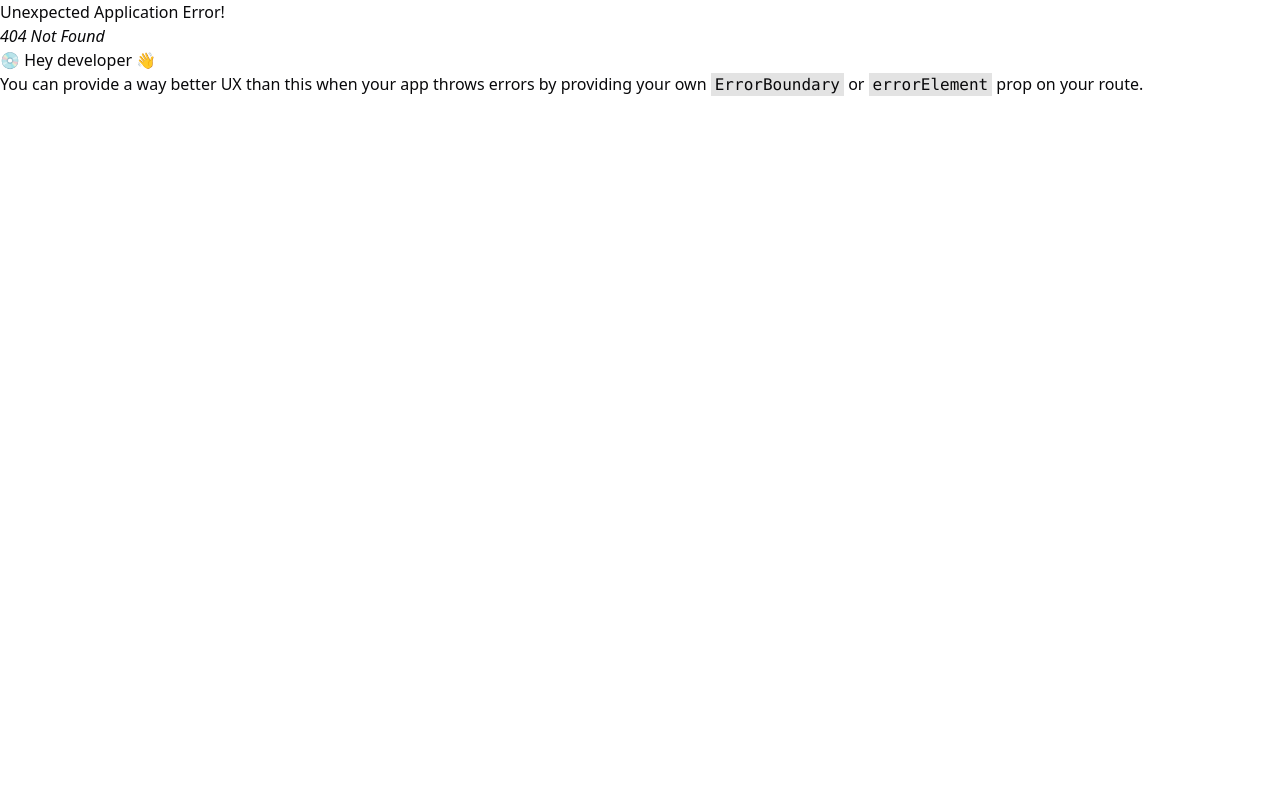
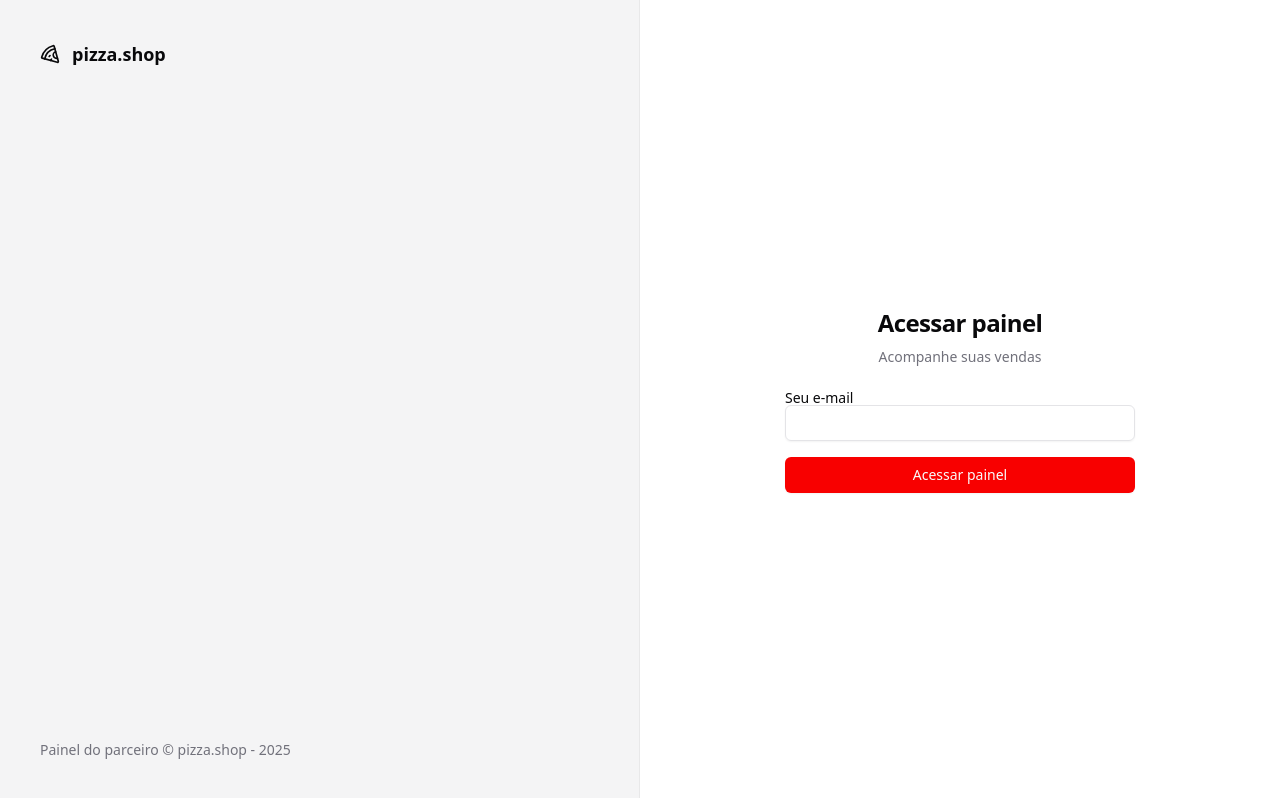
Before and after one commit to Vinicius-Carus/pizza-shop, a React (Vite) app: page /signin in a window 1280 px wide. Before the commit this address had no page. Built offline with nearby package versions, Linux system fonts and the light colour scheme.

Commit message:
feat: add singin ui and change the shadcn theme

```diff
--- a/package.json
+++ b/package.json
@@ -10,6 +10,7 @@
     "preview": "vite preview"
   },
   "dependencies": {
+    "@radix-ui/react-label": "^2.1.2",
     "@radix-ui/react-slot": "^1.1.2",
     "@tailwindcss/vite": "^4.0.9",
     "class-variance-authority": "^0.7.1",
--- /dev/null
+++ b/src/components/ui/input.tsx
@@ -0,0 +1,21 @@
+import * as React from "react";
+
+import { cn } from "@/lib/utils";
+
+function Input({ className, type, ...props }: React.ComponentProps<"input">) {
+  return (
+    <input
+      type={type}
+      data-slot="input"
+      className={cn(
+        "border-input file:text-foreground placeholder:text-muted-foreground selection:bg-primary selection:text-primary-foreground flex h-9 w-full min-w-0 rounded-md border bg-transparent px-3 py-1 text-base shadow-xs transition-[color,box-shadow] outline-none file:inline-flex file:h-7 file:border-0 file:bg-transparent file:text-sm file:font-medium disabled:pointer-events-none disabled:cursor-not-allowed disabled:opacity-50 md:text-sm",
+        "focus-visible:border-ring focus-visible:ring-ring/50 focus-visible:ring-[3px]",
+        "aria-invalid:ring-destructive/20 dark:aria-invalid:ring-destructive/40 aria-invalid:border-destructive",
+        className,
+      )}
+      {...props}
+    />
+  );
+}
+
+export { Input };
--- /dev/null
+++ b/src/components/ui/label.tsx
@@ -0,0 +1,22 @@
+import * as React from "react";
+import * as LabelPrimitive from "@radix-ui/react-label";
+
+import { cn } from "@/lib/utils";
+
+function Label({
+  className,
+  ...props
+}: React.ComponentProps<typeof LabelPrimitive.Root>) {
+  return (
+    <LabelPrimitive.Root
+      data-slot="label"
+      className={cn(
+        "flex items-center gap-2 text-sm leading-none font-medium select-none group-data-[disabled=true]:pointer-events-none group-data-[disabled=true]:opacity-50 peer-disabled:cursor-not-allowed peer-disabled:opacity-50",
+        className,
+      )}
+      {...props}
+    />
+  );
+}
+
+export { Label };
--- a/src/index.css
+++ b/src/index.css
@@ -4,6 +4,7 @@
 
 @custom-variant dark (&:is(.dark *));
 
+@layer base {
   :root {
     --background: oklch(1 0 0);
     --foreground: oklch(0.141 0.005 285.823);
@@ -11,16 +12,16 @@
     --card-foreground: oklch(0.141 0.005 285.823);
     --popover: oklch(1 0 0);
     --popover-foreground: oklch(0.141 0.005 285.823);
-  --primary: oklch(0.21 0.006 285.885);
+    --primary: oklch(0.611 0.257 29.234);
     --primary-foreground: oklch(0.985 0 0);
     --secondary: oklch(0.967 0.001 286.375);
-  --secondary-foreground: oklch(0.21 0.006 285.885);
+    --secondary-foreground: oklch(0.141 0.005 285.823);
     --muted: oklch(0.967 0.001 286.375);
     --muted-foreground: oklch(0.552 0.016 285.938);
     --accent: oklch(0.967 0.001 286.375);
-  --accent-foreground: oklch(0.21 0.006 285.885);
+    --accent-foreground: oklch(0.141 0.005 285.823);
     --destructive: oklch(0.577 0.245 27.325);
-  --destructive-foreground: oklch(0.577 0.245 27.325);
+    --destructive-foreground: oklch(0.985 0 0);
     --border: oklch(0.92 0.004 286.32);
     --input: oklch(0.92 0.004 286.32);
     --ring: oklch(0.705 0.015 286.067);
@@ -29,15 +30,7 @@
     --chart-3: oklch(0.398 0.07 227.392);
     --chart-4: oklch(0.828 0.189 84.429);
     --chart-5: oklch(0.769 0.188 70.08);
-  --radius: 0.625rem;
-  --sidebar: oklch(0.985 0 0);
-  --sidebar-foreground: oklch(0.141 0.005 285.823);
-  --sidebar-primary: oklch(0.21 0.006 285.885);
-  --sidebar-primary-foreground: oklch(0.985 0 0);
-  --sidebar-accent: oklch(0.967 0.001 286.375);
-  --sidebar-accent-foreground: oklch(0.21 0.006 285.885);
-  --sidebar-border: oklch(0.92 0.004 286.32);
-  --sidebar-ring: oklch(0.705 0.015 286.067);
+    --radius: 0.5rem;
   }
 
   .dark {
@@ -47,8 +40,8 @@
     --card-foreground: oklch(0.985 0 0);
     --popover: oklch(0.141 0.005 285.823);
     --popover-foreground: oklch(0.985 0 0);
-  --primary: oklch(0.985 0 0);
-  --primary-foreground: oklch(0.21 0.006 285.885);
+    --primary: oklch(0.611 0.257 29.234);
+    --primary-foreground: oklch(0.985 0 0);
     --secondary: oklch(0.274 0.006 286.033);
     --secondary-foreground: oklch(0.985 0 0);
     --muted: oklch(0.274 0.006 286.033);
@@ -65,14 +58,7 @@
     --chart-3: oklch(0.769 0.188 70.08);
     --chart-4: oklch(0.627 0.265 303.9);
     --chart-5: oklch(0.645 0.246 16.439);
-  --sidebar: oklch(0.21 0.006 285.885);
-  --sidebar-foreground: oklch(0.985 0 0);
-  --sidebar-primary: oklch(0.488 0.243 264.376);
-  --sidebar-primary-foreground: oklch(0.985 0 0);
-  --sidebar-accent: oklch(0.274 0.006 286.033);
-  --sidebar-accent-foreground: oklch(0.985 0 0);
-  --sidebar-border: oklch(0.274 0.006 286.033);
-  --sidebar-ring: oklch(0.442 0.017 285.786);
+  }
 }
 
 @theme inline {
@@ -104,14 +90,6 @@
   --radius-md: calc(var(--radius) - 2px);
   --radius-lg: var(--radius);
   --radius-xl: calc(var(--radius) + 4px);
-  --color-sidebar: var(--sidebar);
-  --color-sidebar-foreground: var(--sidebar-foreground);
-  --color-sidebar-primary: var(--sidebar-primary);
-  --color-sidebar-primary-foreground: var(--sidebar-primary-foreground);
-  --color-sidebar-accent: var(--sidebar-accent);
-  --color-sidebar-accent-foreground: var(--sidebar-accent-foreground);
-  --color-sidebar-border: var(--sidebar-border);
-  --color-sidebar-ring: var(--sidebar-ring);
 }
 
 @layer base {
--- a/src/pages/_layouts/auth.tsx
+++ b/src/pages/_layouts/auth.tsx
@@ -1,11 +1,19 @@
+import { Pizza } from "lucide-react";
 import { Outlet } from "react-router";
 
 export default function AuthLayout() {
   return (
-    <div>
-      <h1>Cabeçalho</h1>
-
-      <div>
+    <div className="grid min-h-screen grid-cols-2">
+      <div className="border-foreground/5 bg-muted text-muted-foreground flex h-full flex-col justify-between border-r p-10">
+        <div className="text-foreground flex items-center gap-3 text-lg">
+          <Pizza className="h-5 w-5" />
+          <span className="font-semibold">pizza.shop</span>
+        </div>
+        <footer className="text-sm">
+          Painel do parceiro &copy; pizza.shop - {new Date().getFullYear()}
+        </footer>
+      </div>
+      <div className="flex items-center justify-center">
         <Outlet />
       </div>
     </div>
--- a/src/pages/auth/sigin.tsx
+++ /dev/null
@@ -1,11 +0,0 @@
-import React from "react";
-import { Helmet } from "react-helmet-async";
-
-export default function SignIn() {
-  return (
-    <>
-      <Helmet title="SignIn" />
-      <h1>Signin</h1>
-    </>
-  );
-}
--- /dev/null
+++ b/src/pages/auth/signin.tsx
@@ -0,0 +1,33 @@
+import { Button } from "@/components/ui/button";
+import { Input } from "@/components/ui/input";
+import { Label } from "@/components/ui/label";
+import { Helmet } from "react-helmet-async";
+
+export default function SignIn() {
+  return (
+    <>
+      <Helmet title="SignIn" />
+      <div className="p-8">
+        <div className="flex w-[350px] flex-col justify-center gap-6">
+          <div className="flex flex-col gap-2 text-center">
+            <h1 className="text-2xl font-semibold tracking-tight">
+              Acessar painel
+            </h1>
+            <span className="text-muted-foreground text-sm">
+              Acompanhe suas vendas
+            </span>
+          </div>
+          <form className="flex flex-col gap-4">
+            <div>
+              <Label htmlFor="email">Seu e-mail</Label>
+              <Input id="email" type="email" />
+            </div>
+            <Button className="w-full" type="submit">
+              Acessar painel
+            </Button>
+          </form>
+        </div>
+      </div>
+    </>
+  );
+}
--- a/src/routes.tsx
+++ b/src/routes.tsx
@@ -1,6 +1,6 @@
 import { createBrowserRouter } from "react-router";
 import Dashboard from "./pages/app/dashboard";
-import SignIn from "./pages/auth/sigin";
+import SignIn from "./pages/auth/signin";
 import AppLayout from "./pages/_layouts/app";
 import AuthLayout from "./pages/_layouts/auth";
 
@@ -13,6 +13,6 @@
   {
     path: "/",
     element: <AuthLayout />,
-    children: [{ path: "/sigin", element: <SignIn /> }],
+    children: [{ path: "/signin", element: <SignIn /> }],
   },
 ]);
```
Also changed, not shown: src/components/ui/button.tsx (+10 -10 lines), 1 other file (tests, documents, lock files or other folders). Lines whose indentation alone changed are shown as unchanged.
